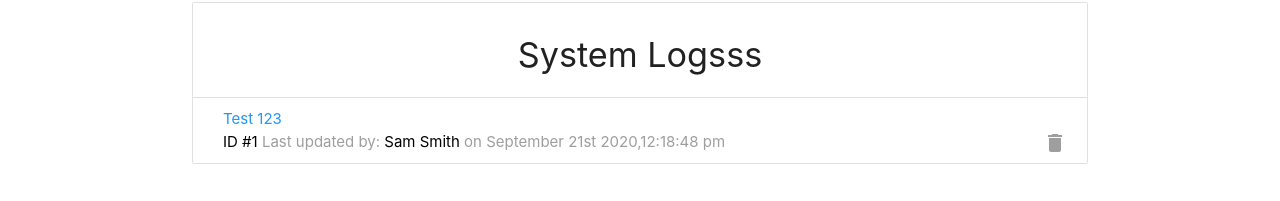
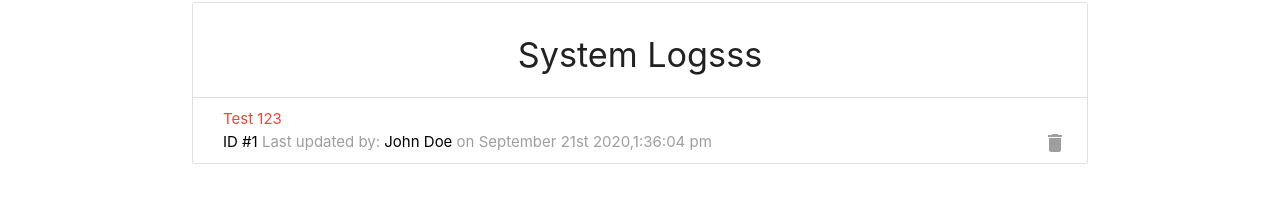
Before and after one commit to MarkoNS1990/IT-logger, a React (Create React App) app: page / in a window 1280 px wide. Shown: the part 92-293 px from the top of the page. Built offline with nearby package versions, Linux system fonts and the light colour scheme; data requests are answered from the project's data file.

Commit message:
fixed editModal Issue

```diff
--- a/db.json
+++ b/db.json
@@ -3,8 +3,9 @@
     {
       "id": 1,
       "message": "Test 123",
-      "tech": "Sam Smith",
-      "date": "2020-09-21T12:18:48.949Z"
+      "attention": true,
+      "tech": "John Doe",
+      "date": "2020-09-21T13:36:04.992Z"
     }
   ],
   "techs": [
--- a/src/components/layout/EditLogModal.js
+++ b/src/components/layout/EditLogModal.js
@@ -12,7 +12,7 @@ const EditLogModal = ({ current, updateLog }) => {
   useEffect(() => {
     if (current) {
       setMessage(current.message);
-      setAttention(current.Attention);
+      setAttention(current.attention);
       setTech(current.tech);
     }
   }, [current]);
```
